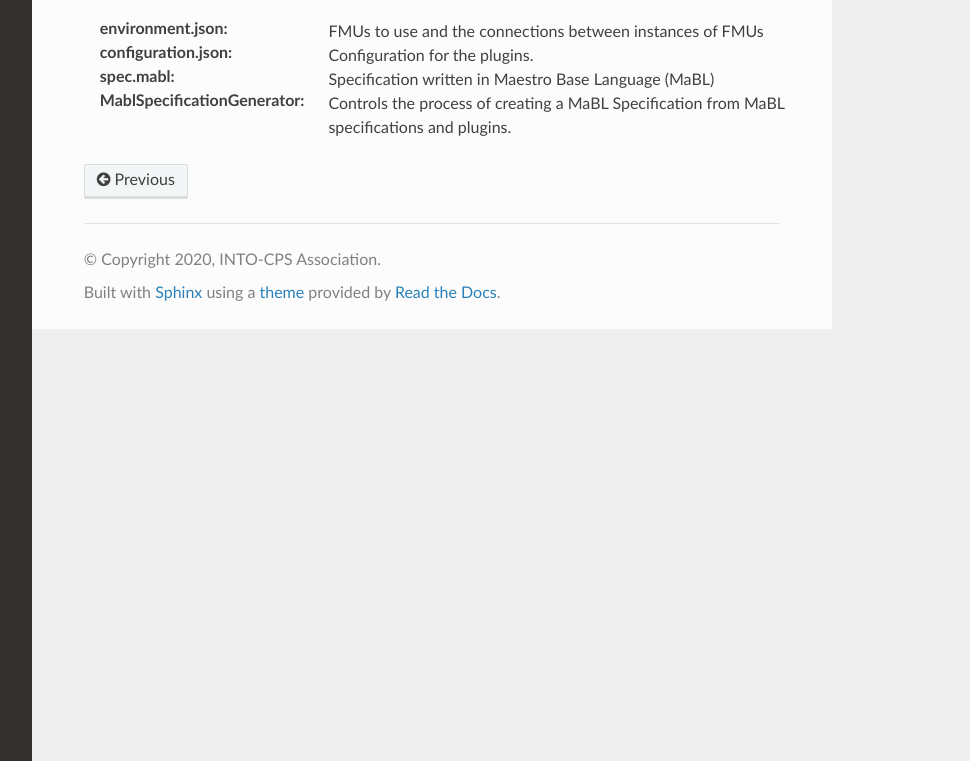
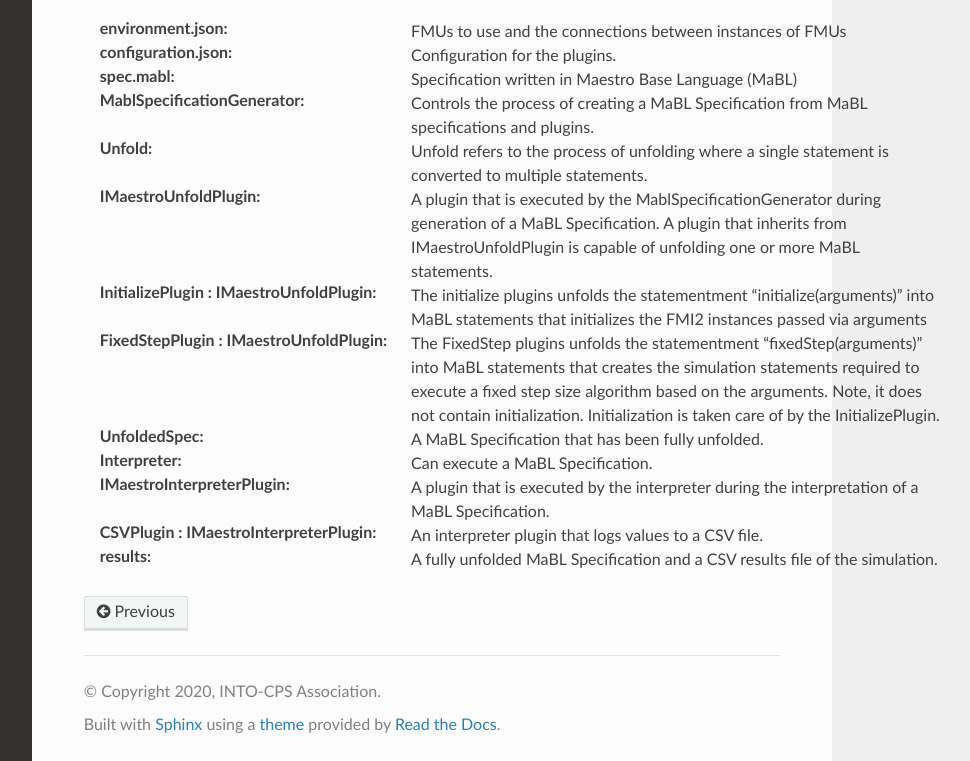
Before and after one commit to INTO-CPS-Association/maestro, a Sphinx documentation site: the page built from docs/overview.rst, in a window 1280 px wide and 1201 px high, cut to the strip 440-1201 px from the top of the window. Shown: the whole strip, without its empty margins (268-1238 px from the left). Built offline with Sphinx 7.4.7 and the Read the Docs theme 2.0.0, drawn with Linux system fonts in a browser that asks for light colours.

Commit message:
Updated overview

```diff
--- a/docs/overview.rst
+++ b/docs/overview.rst
@@ -33,3 +33,13 @@ The various elements in the example are briefly described afterwards and extende
 :configuration.json: Configuration for the plugins.
 :spec.mabl: Specification written in Maestro Base Language (MaBL)
 :MablSpecificationGenerator: Controls the process of creating a MaBL Specification from MaBL specifications and plugins.
+:Unfold: Unfold refers to the process of unfolding where a single statement is converted to multiple statements.
+:IMaestroUnfoldPlugin: A plugin that is executed by the MablSpecificationGenerator during generation of a MaBL Specification.
+    A plugin that inherits from IMaestroUnfoldPlugin is capable of unfolding one or more MaBL statements.
+:InitializePlugin \: IMaestroUnfoldPlugin: The initialize plugins unfolds the statementment "initialize(arguments)" into MaBL statements that initializes the FMI2 instances passed via arguments
+:FixedStepPlugin \: IMaestroUnfoldPlugin: The FixedStep plugins unfolds the statementment "fixedStep(arguments)" into MaBL statements that creates the simulation statements required to execute a fixed step size algorithm based on the arguments. Note, it does not contain initialization. Initialization is taken care of by the InitializePlugin.
+:UnfoldedSpec: A MaBL Specification that has been fully unfolded.
+:Interpreter: Can execute a MaBL Specification.
+:IMaestroInterpreterPlugin: A plugin that is executed by the interpreter during the interpretation of a MaBL Specification.
+:CSVPlugin \: IMaestroInterpreterPlugin: An interpreter plugin that logs values to a CSV file.
+:results: A fully unfolded MaBL Specification and a CSV results file of the simulation.
```
